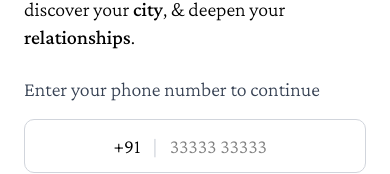
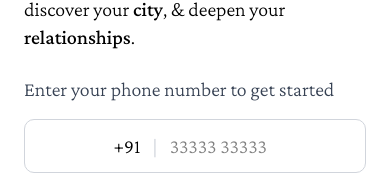
Before and after one commit to Shreyansh22485/test-third-place, a Next.js app: page /auth in a window 390 px wide. Shown: the part 206-380 px from the top of the page. Built offline with nearby package versions, Linux system fonts and the light colour scheme; no server answers.

Commit message:
Update phone number prompt and enhance button state validation to include date of birth

```diff
--- a/src/app/(auth)/auth/page.tsx
+++ b/src/app/(auth)/auth/page.tsx
@@ -355,7 +355,7 @@ export default function AuthPage() {
 
       <div className="space-y-4">
         <p className="text-gray-700 text-xl font-light font-[family-name:var(--font-crimson-pro)]" style={{ fontWeight: 300 }}>
-          Enter your phone number to continue
+          Enter your phone number to get started
         </p>
 
         {error && (
@@ -543,7 +543,7 @@ export default function AuthPage() {
           </div>
         )}        <button
           onClick={handleNext}
-          disabled={!formData.firstName || !formData.gender || loading}
+          disabled={!formData.firstName || !formData.gender || !formData.dateOfBirth  || loading}
           className="w-full bg-black text-white py-3 rounded-lg text-xl font-medium disabled:bg-gray-300 disabled:cursor-not-allowed hover:bg-gray-800 transition-colors font-[family-name:var(--font-crimson-pro)] flex items-center justify-center gap-2" style={{ fontWeight: 500 }}
         >
           {loading && <Spinner size={20} />}
```
